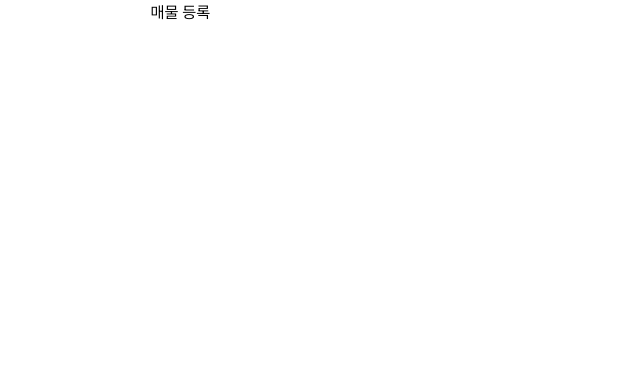
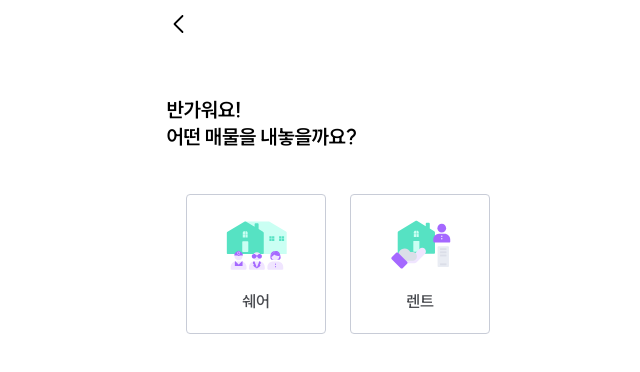
Before and after one commit to Hani-home/HaniHome_FE, a Next.js app: page /listings/create in a window 1280 px wide. Shown: the top 372 px of the page, without its empty margins (302-942 px from the left). Built offline with nearby package versions, Linux system fonts and the light colour scheme.

Commit message:
feat: 매물 타입 저장 UI

```diff
--- a/src/app/listings/create/page.tsx
+++ b/src/app/listings/create/page.tsx
@@ -1,5 +1,65 @@
+"use client";
+
+import { useState } from "react";
+
+import useFunnel from "@/hooks/common/useFunnel";
+
+import Funnel from "@/components/common/Funnel/Funnel";
+import ListingType from "@/components/listings/create/ListingType";
+
+const steps = [
+  "ListingType",
+  "AddressPhoto",
+  "ListingsDetails",
+  "MovingConditions",
+  "ContractTerms",
+  "CreateConfirm",
+  "CreateSuccess",
+];
 const ListingCreatePage = () => {
-  return <>매물 등록</>;
+  const { step, onNextStep,  } = useFunnel({ steps });
+  const [, setListingType] = useState<"SHARE" | "RENT" | null>(null);
+
+  return (
+    <Funnel step={step}>
+      <Funnel.Step name="ListingType">
+        <ListingType
+          onSelectType={type => {
+            setListingType(type);
+            onNextStep();
+          }}
+        />
+      </Funnel.Step>
+
+      {/* <Funnel.Step name="AddressPhoto">
+        <AddressPhoto
+          listingType={listingType}
+          onNext={onNextStep}
+          onPrev={onPrevStep}
+        />
+      </Funnel.Step>
+
+      <Funnel.Step name="ListingDetail">
+        <ListingDetail onNext={onNextStep} onPrev={onPrevStep} />
+      </Funnel.Step>
+
+      <Funnel.Step name="MovingCondition">
+        <MovingCondition onNext={onNextStep} onPrev={onPrevStep} />
+      </Funnel.Step>
+
+      <Funnel.Step name="ContractTerms">
+        <ContractTerms onNext={onNextStep} onPrev={onPrevStep} />
+      </Funnel.Step>
+
+      <Funnel.Step name="CreateConfirm">
+        <CreateConfirm onNext={onNextStep} onPrev={onPrevStep} />
+      </Funnel.Step>
+
+      <Funnel.Step name="CreateSuccess">
+        <CreateSuccess />
+      </Funnel.Step> */}
+    </Funnel>
+  );
 };
 
 export default ListingCreatePage;
--- /dev/null
+++ b/src/components/listings/create/ListingType.tsx
@@ -0,0 +1,42 @@
+import BackHeader from "@/components/layout/header/BackHeader";
+
+import LentIcon from "@/public/svgs/listings/lent-icon.svg";
+import ShareIcon from "@/public/svgs/listings/share-icon.svg";
+
+interface ListingTypeProps {
+  onSelectType: (type: "SHARE" | "RENT") => void;
+}
+const ListingType = ({ onSelectType }: ListingTypeProps) => {
+  return (
+    <>
+      <BackHeader />
+      <div className="py-9">
+        <div className="gray-900 text-heading2 px-4 py-3">
+          반가워요!
+          <br /> 어떤 매물을 내놓을까요?
+        </div>
+        <div className="cursor-pointer flex items-center justify-center gap-6 px-4 py-8">
+          <div className="group hover:bg-mint-light group hover:text-mint hover:border-mint flex h-[140px] w-[140px] flex-col gap-4 rounded-[4px] border border-gray-400 px-9 py-5">
+            <ShareIcon />
+            <div
+              className="text-body1-sb group-hover:text-mint flex items-center justify-center text-gray-800"
+              onClick={() => onSelectType("SHARE")}
+            >
+              쉐어
+            </div>
+          </div>
+          <div className="group hover:bg-mint-light hover:text-mint hover:border-mint flex h-[140px] w-[140px] cursor-pointer flex-col gap-4 rounded-[4px] border border-gray-400 px-9 py-5">
+            <LentIcon />
+            <div
+              className="group-hover:text-mint text-body1-sb flex items-center justify-center text-gray-800"
+              onClick={() => onSelectType("RENT")}
+            >
+              렌트
+            </div>
+          </div>
+        </div>
+      </div>
+    </>
+  );
+};
+export default ListingType;
```
Also changed, not shown: public/svgs/listings/lent-icon.svg (added), public/svgs/listings/share-icon.svg (added).
